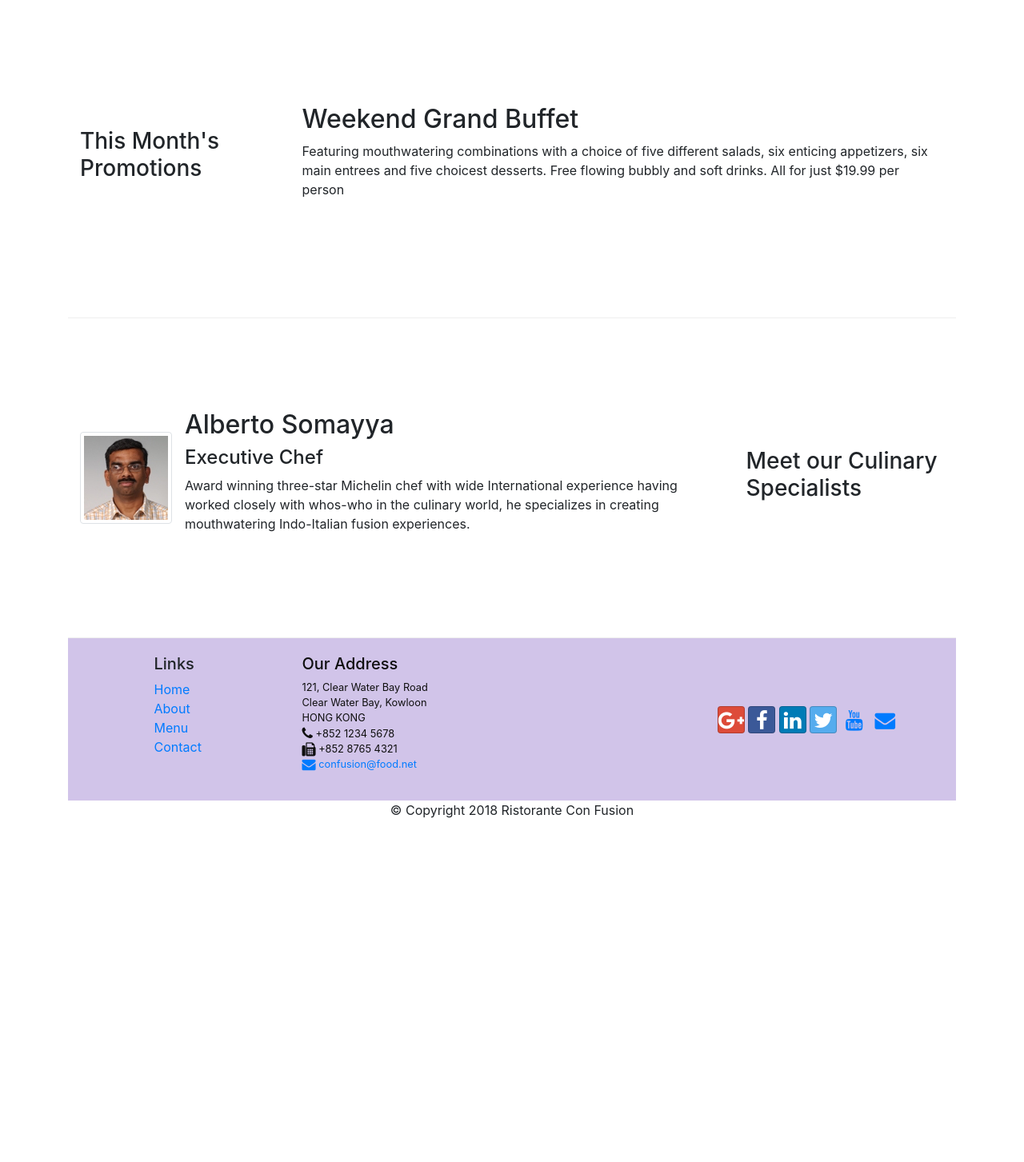
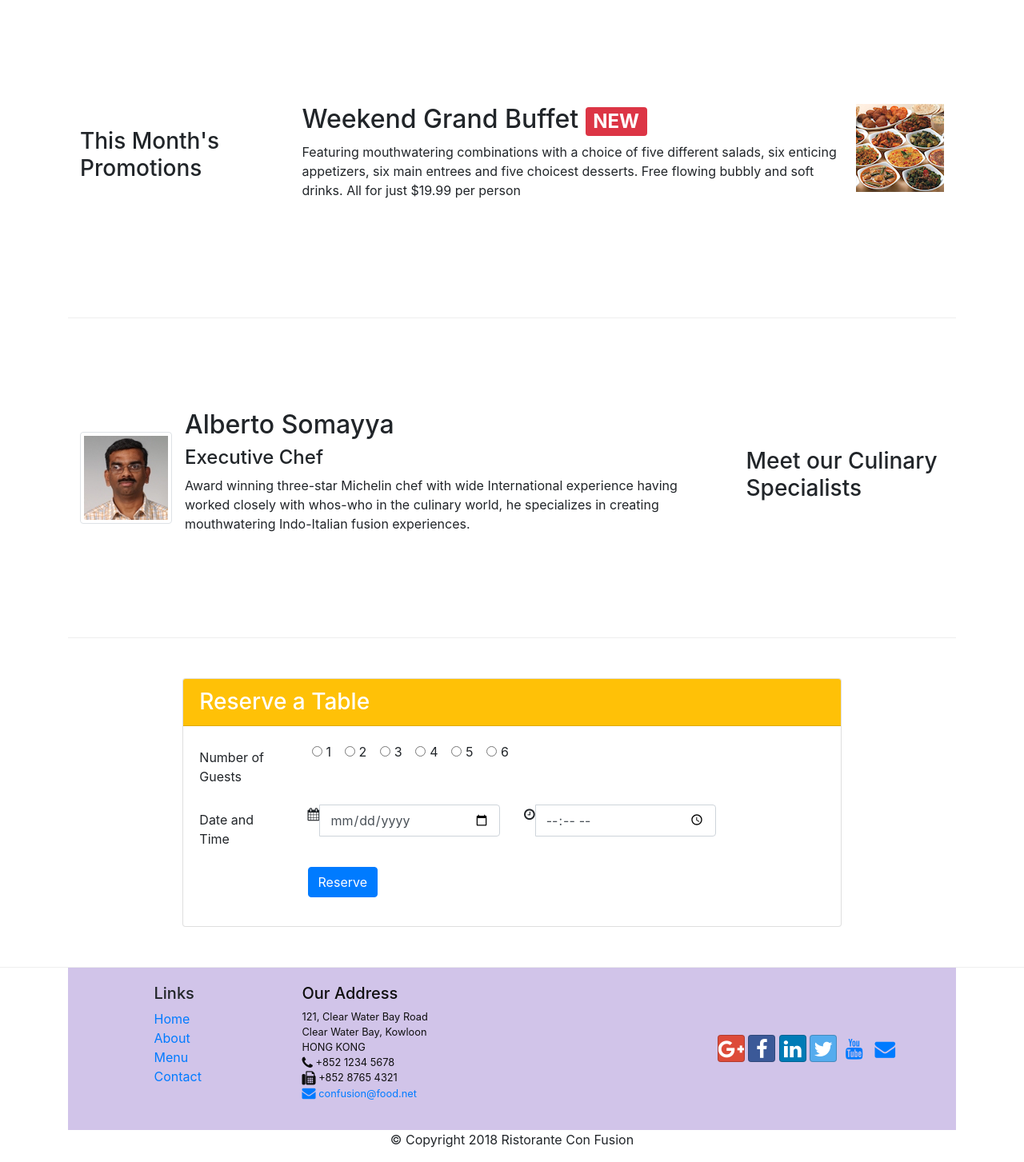
Before and after one commit to jrtaboraman/bootstrap, a website: page index.html in a window 1280 px wide. Shown: the part 800-2253 px from the top of the page at 80% size. Before the commit the page ends 1841 px from the top, so only its background shows below. Drawn offline with nearby package versions, Linux system fonts and the light colour scheme.

Commit message:
added reservation form

```diff
--- a/index.html
+++ b/index.html
@@ -31,13 +31,15 @@
     <header class="jumbotron">
         <div class="container">
             <div class="row row-header">
-                <div class="col-12 col-sm-6">
+                <div class="col-6 col-sm-6">
                     <h1>Ristorante con Fusion</h1>
                     <p>We take inspiration from the World's best cuisines, and create a unique fusion experience. Our lipsmacking creations will tickle your culinary senses!</p>
                 </div>
-                <div class="col-12 col-sm align-self-center">
+                <div class="col-12 col-sm-3 align-self-center">
                         <img src="img/logo.png" class="img-fluid">
                     </div>
+                <div class="col-12 col-sm-3 align-self-center mx-auto">
+                    <a role="button" class="btn btn-block btn-sm btn-warning" href="#reservationDiv"><strong>Reserve Table</strong></a>
                 </div>
 
             </div>
@@ -77,9 +79,12 @@
             <div class="col-12 col-sm-4 col-md-3">
                 <h3>This Month's Promotions</h3>
             </div>
-            <div class="col col-sm col-md">
-                <h2>Weekend Grand Buffet</h2>
-                <p>Featuring mouthwatering combinations with a choice of five different salads, six enticing appetizers, six main entrees and five choicest desserts. Free flowing bubbly and soft drinks. All for just $19.99 per person </p>
+            <div class="media col-12 col-sm-8 col-md-9">
+                <div class="media-body">
+                <h2>Weekend Grand Buffet <span class="badge badge-danger">NEW</span></h2>
+                <p class="d-none d-sm-block">Featuring mouthwatering combinations with a choice of five different salads, six enticing appetizers, six main entrees and five choicest desserts. Free flowing bubbly and soft drinks. All for just $19.99 per person </p>
+                </div>
+                <img src="img/buffet.png" alt="buffet">
             </div>
         </div>
 
@@ -104,6 +109,71 @@
             </div>
         </div>
     </div>
+    <div class="row row-content align-items-center justify-content-center" id="reservationDiv">
+        <div class="col-12 col-sm-8">
+            <div class="card">
+                <h3 class="card-header bg-warning text-white" >Reserve a Table</h3>
+                <div class="card-body">
+                    <form>
+                        <div class="form-group row">
+                            <label for="guests" class="col-12 col-sm-12 col-md-2 col-form-label">Number of Guests</label>
+                            <div class="form-check col-12 col-sm-12 col-md-8">
+                                <div class="form-check form-check-inline">
+                                    <input class="form-check-input" type="radio" name="inlineRadioOptions" id="inlineRadio1" value="option1">
+                                    <label class="form-check-label" for="inlineRadio1">1</label>
+                                  </div>
+                                  <div class="form-check form-check-inline">
+                                    <input class="form-check-input" type="radio" name="inlineRadioOptions" id="inlineRadio2" value="option2">
+                                    <label class="form-check-label" for="inlineRadio2">2</label>
+                                  </div>
+                                  <div class="form-check form-check-inline">
+                                    <input class="form-check-input" type="radio" name="inlineRadioOptions" id="inlineRadio3" value="option3">
+                                    <label class="form-check-label" for="inlineRadio3">3</label>
+                                  </div>
+                                  <div class="form-check form-check-inline">
+                                    <input class="form-check-input" type="radio" name="inlineRadioOptions" id="inlineRadio4" value="option4">
+                                    <label class="form-check-label" for="inlineRadio4">4</label>
+                                  </div>
+                                  <div class="form-check form-check-inline">
+                                    <input class="form-check-input" type="radio" name="inlineRadioOptions" id="inlineRadio5" value="option5">
+                                    <label class="form-check-label" for="inlineRadio5">5</label>
+                                  </div>
+                                  <div class="form-check form-check-inline">
+                                    <input class="form-check-input" type="radio" name="inlineRadioOptions" id="inlineRadio6" value="option6">
+                                    <label class="form-check-label" for="inlineRadio6">6</label>
+                                  </div>
+                            </div>
+                        </div>
+                        <div class="form-group row">
+                            <label for="date" class="col-12 col-sm-12 col-md-2 col-form-label">Date and Time</label>
+                            <div class="col-12 col-sm-12 col-md-4">
+                                <div class="input-group">
+                                    <div class="input-group-addon">
+                                        <i class="fa fa-calendar"></i>
+                                    </div>
+                                    <input type="date" class="form-control" id="date" name="date" placeholder="Date">
+                                </div>
+                            </div>
+                            <div class="col-12 col-sm-12 col-md-4">
+                                <div class="input-group">
+                                    <div class="input-group-addon">
+                                        <i class="fa fa-clock-o"></i>
+                                    </div>
+                                    <input type="time" class="form-control" id="time" name="time" placeholder="Time">
+                                </div>
+                            </div>
+                        </div>
+                        <div class="form-group row">
+                            <div class="offset-md-2 col-md-10">
+                                <button type="submit" class="btn btn-primary">Reserve</button>
+                            </div>
+                        </div>
+                    </form>
+                </div>
+            </div>
+        </div>
+    </div>
+</div>
 
     <footer >
         <div class="container">
```
